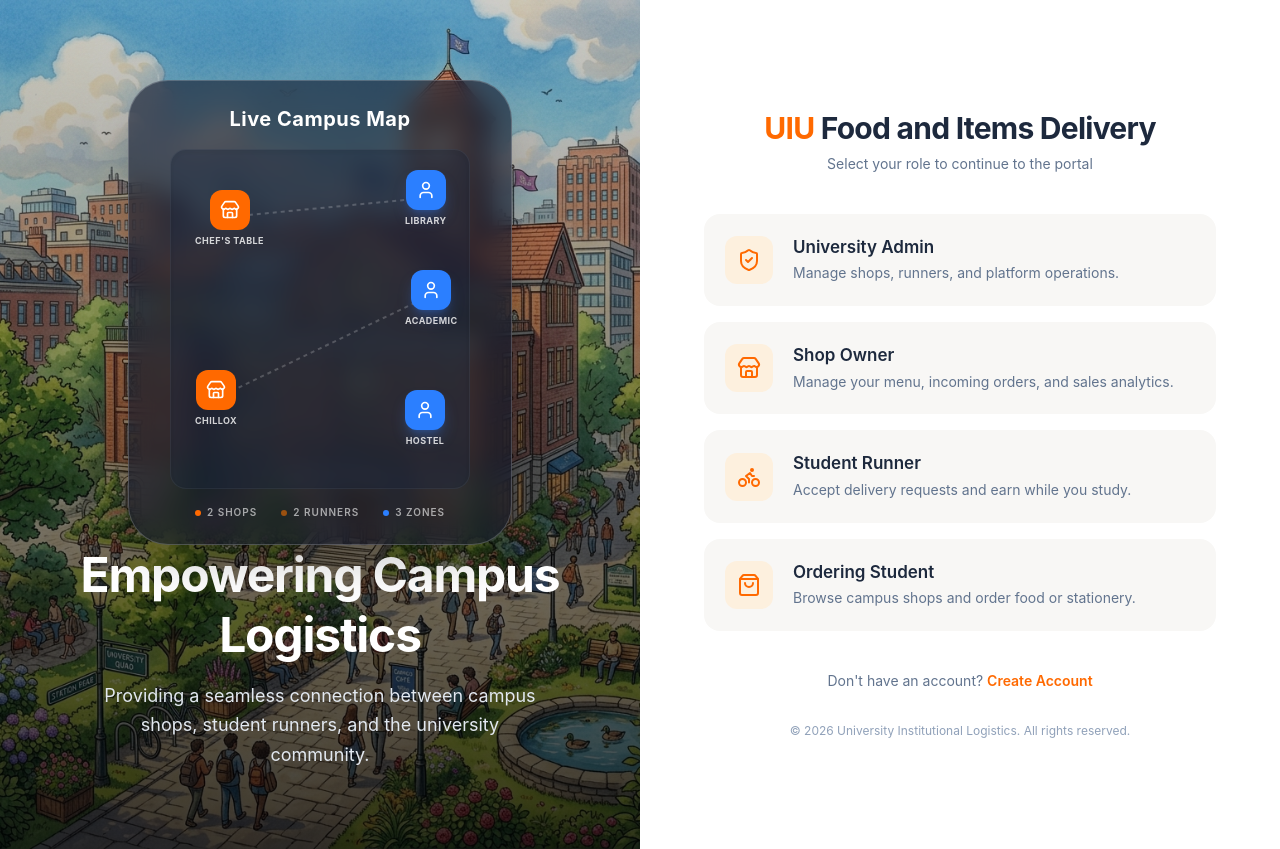
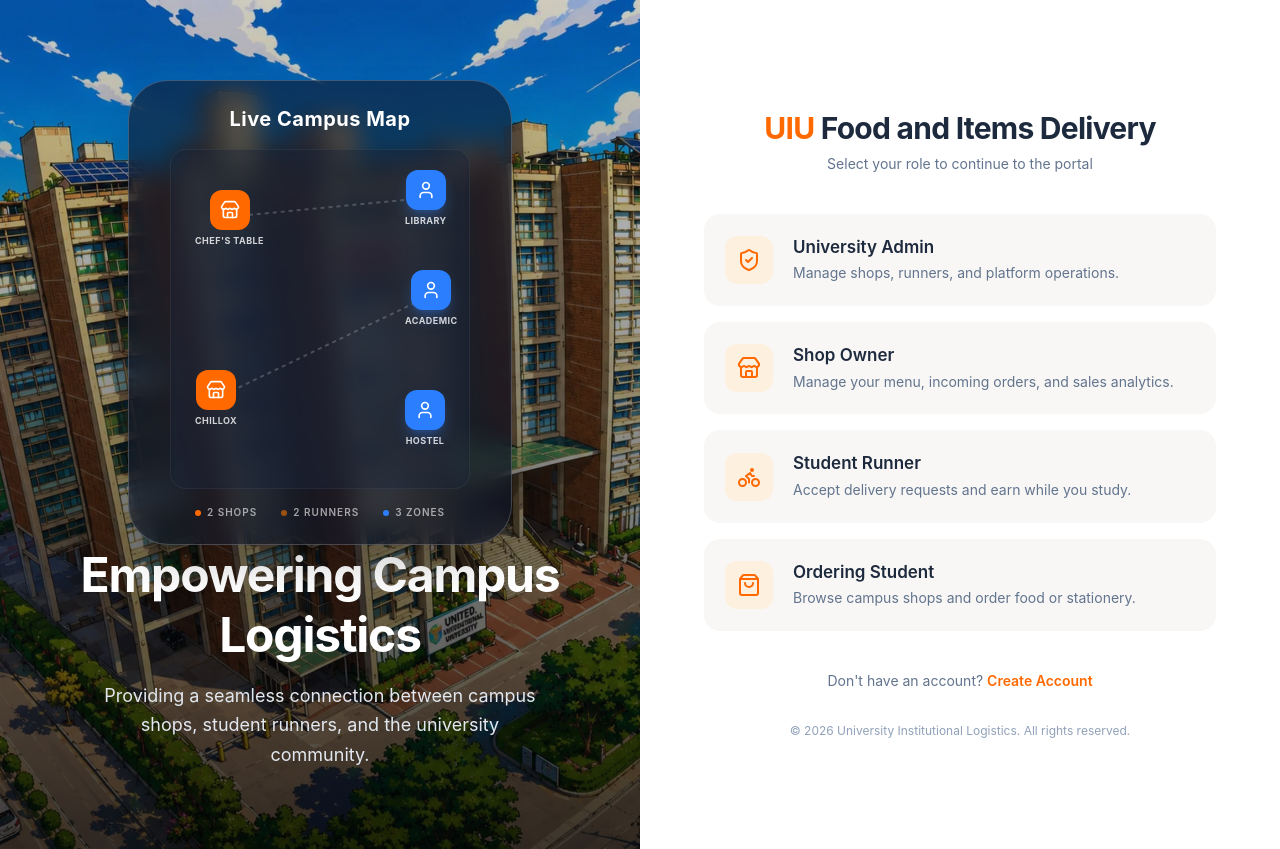
Before and after one commit to Asadullah-Imran/UIU-Food-Item-Delivery-System, a React (Vite) app in the folder client/: page / in a window 1280 px wide. Built offline with nearby package versions, Linux system fonts and the light colour scheme.

Commit message:
feat: update background images to UIU.webp in auth pages

```diff
--- a/client/src/pages/auth/LoginPage.jsx
+++ b/client/src/pages/auth/LoginPage.jsx
@@ -30,7 +30,7 @@ export default function LoginPage() {
           {/* Image */}
           <div className="w-full max-w-[320px] aspect-square rounded-[2rem] overflow-hidden shadow-lg border-4 border-white mb-8">
             <img
-              src="/bg.jpg"
+              src="/UIU.webp"
               alt="UIU Campus"
               className="w-full h-full object-cover"
             />
--- a/client/src/pages/auth/RegistrationPage.jsx
+++ b/client/src/pages/auth/RegistrationPage.jsx
@@ -27,7 +27,7 @@ export default function RegistrationPage() {
           <div className="flex-1 w-full flex items-center justify-center mb-10">
             <div className="w-full aspect-[4/3] rounded-2xl overflow-hidden shadow-lg border-4 border-white">
               <img
-                src="/bg.jpg"
+                src="/UIU.webp"
                 alt="UIU Campus"
                 className="w-full h-full object-cover"
               />
--- a/client/src/pages/auth/SelectionPage.jsx
+++ b/client/src/pages/auth/SelectionPage.jsx
@@ -38,7 +38,7 @@ export default function SelectionPage() {
       {/* Left Panel - Image Background */}
       <div className="hidden lg:flex lg:w-1/2 relative bg-slate-900 overflow-hidden items-center justify-center">
         <img
-          src="/bg.jpg"
+          src="/UIU.webp"
           alt="UIU Campus"
           className="absolute inset-0 w-full h-full object-cover opacity-80"
         />
```
Also changed, not shown: client/public/UIU.webp (added).
